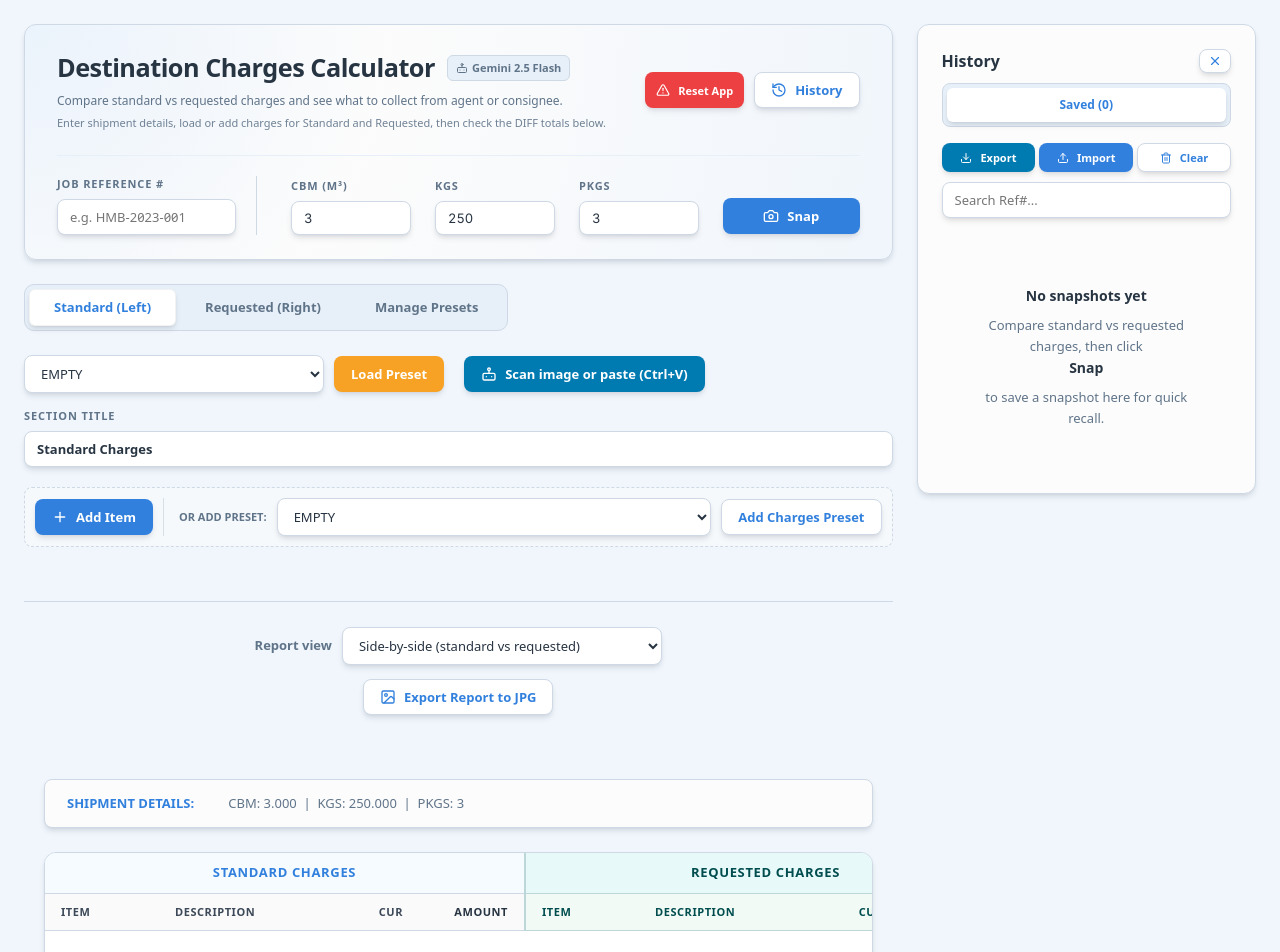
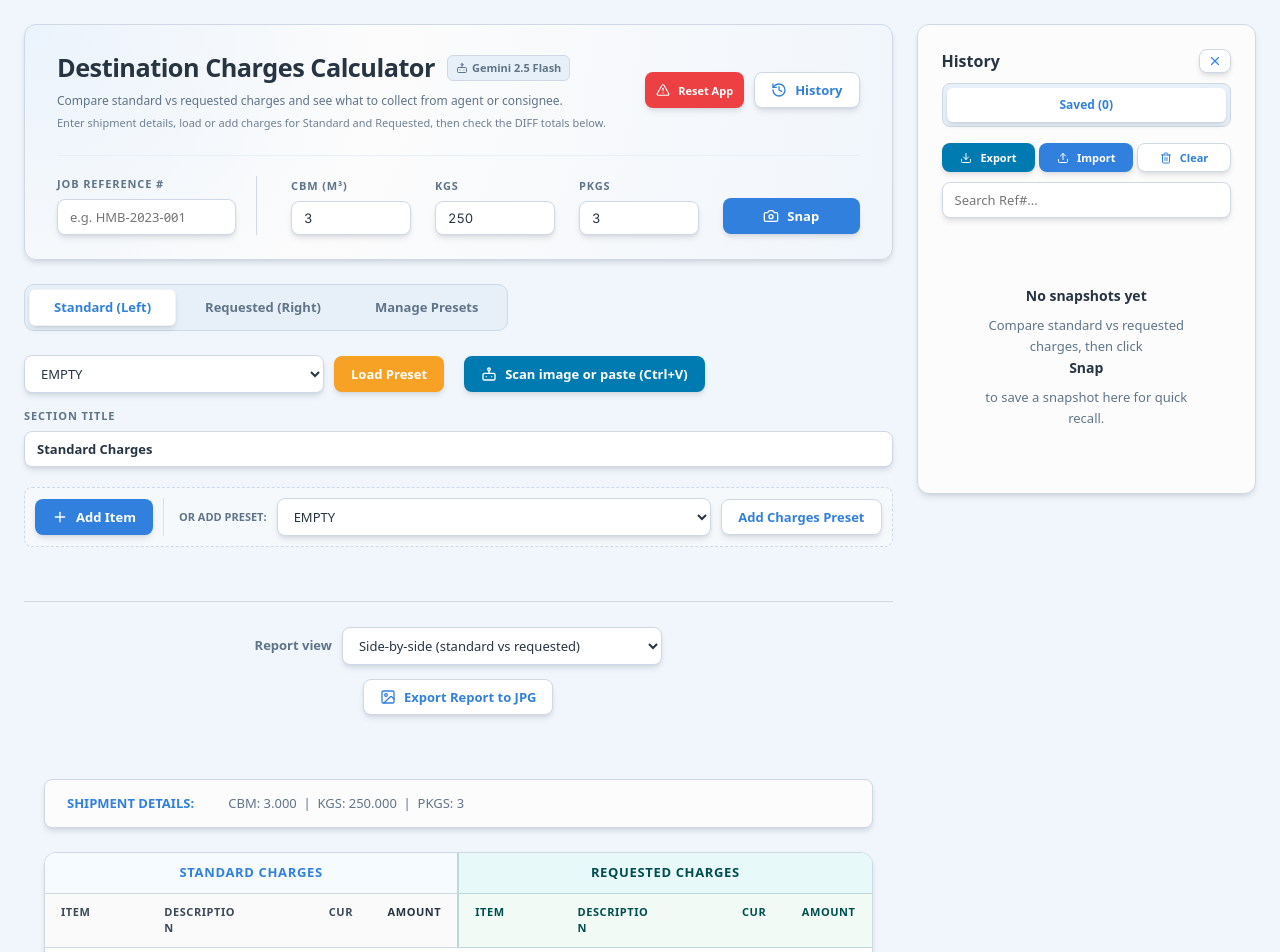
Before and after one commit to leo67621310-dev/DestCalc2026FEB, a React (Vite) app: page / in a window 1280 px wide. Shown: the top 952 px of the page. Built offline with nearby package versions, Linux system fonts and the light colour scheme.

Commit message:
style: widen description column and improve wrapping in reports
Increase description column width in single and comparison report tables and switch to less aggressive line-breaking so condition text stays readable in fewer lines.

Made-with: Cursor

```diff
--- a/index.css
+++ b/index.css
@@ -671,23 +671,23 @@ button:active { transform: translateY(0); box-shadow: var(--shadow); transform:
 .table-wrapper { flex: 1; display: flex; flex-direction: column; min-width: 0; }
 .xl-table { width: 100%; border-collapse: collapse; font-size: 13px; table-layout: fixed; }
 /* Item | Description (wide for multi-condition lines) | Cur (minimal) | Amount */
-.xl-table .col-item { width: 7%; }
+.xl-table .col-item { width: 8%; }
 .xl-table .col-desc {
-  width: 73%;
+  width: 76%;
   min-width: 0;
-  word-break: break-word;
-  overflow-wrap: anywhere;
+  word-break: normal;
+  overflow-wrap: break-word;
 }
 .xl-table .col-curr {
   width: 2%;
-  max-width: 2.1rem;
-  padding-left: 2px;
+  max-width: 2.35rem;
+  padding-left: 4px;
   padding-right: 2px;
   text-align: right;
 }
 .xl-table .col-amt {
-  width: 12%;
-  min-width: 3.75rem;
+  width: 14%;
+  min-width: 4rem;
   padding-left: 4px;
 }
 
@@ -704,8 +704,8 @@ button:active { transform: translateY(0); box-shadow: var(--shadow); transform:
 }
 .xl-header.col-curr {
   text-align: right;
-  max-width: 2.1rem;
-  padding-left: 2px;
+  max-width: 2.35rem;
+  padding-left: 6px;
   padding-right: 2px;
 }
 .xl-header.col-amt { text-align: right; padding-left: 4px; padding-right: 16px; }
@@ -803,10 +803,10 @@ button:active { transform: translateY(0); box-shadow: var(--shadow); transform:
 }
 .xl-table-comparison {
   width: 100%;
-  min-width: 960px;
+  min-width: 780px;
   table-layout: fixed;
 }
-/* Eight data columns: prioritize description width; Cur hug content (3-letter codes) */
+/* Eight data columns only (skip colspan rows: panel titles, expanded, footer) */
 .xl-table-comparison thead tr:nth-child(2) th:nth-child(1),
 .xl-table-comparison thead tr:nth-child(2) th:nth-child(5),
 .xl-table-comparison tbody tr.comparison-pair-row td:nth-child(1),
@@ -817,16 +817,15 @@ button:active { transform: translateY(0); box-shadow: var(--shadow); transform:
 .xl-table-comparison thead tr:nth-child(2) th:nth-child(6),
 .xl-table-comparison tbody tr.comparison-pair-row td:nth-child(2),
 .xl-table-comparison tbody tr.comparison-pair-row td:nth-child(6) {
-  width: 41%;
+  width: 40%;
 }
 .xl-table-comparison thead tr:nth-child(2) th:nth-child(3),
 .xl-table-comparison thead tr:nth-child(2) th:nth-child(7),
 .xl-table-comparison tbody tr.comparison-pair-row td:nth-child(3),
 .xl-table-comparison tbody tr.comparison-pair-row td:nth-child(7) {
-  width: 1%;
-  max-width: 2rem;
-  min-width: 0;
-  padding-left: 2px;
+  width: 2%;
+  max-width: 2.35rem;
+  padding-left: 4px;
   padding-right: 2px;
   text-align: right;
 }
@@ -835,13 +834,7 @@ button:active { transform: translateY(0); box-shadow: var(--shadow); transform:
 .xl-table-comparison tbody tr.comparison-pair-row td:nth-child(4),
 .xl-table-comparison tbody tr.comparison-pair-row td:nth-child(8) {
   width: 4%;
-  min-width: 3.5rem;
   padding-left: 4px;
-}
-/* Slightly tighter cell padding on description so text uses width for content */
-.xl-table-comparison .col-desc {
-  padding-left: 10px;
-  padding-right: 10px;
 }
 .xl-table-comparison .comparison-panel-title {
   text-align: center;
```
